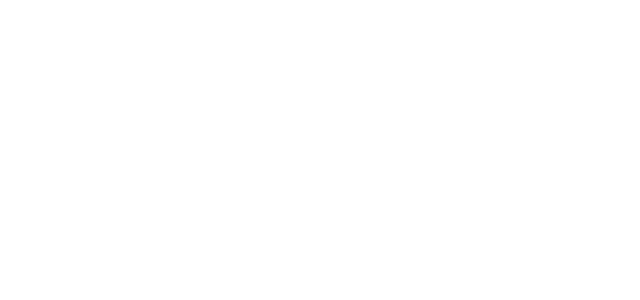
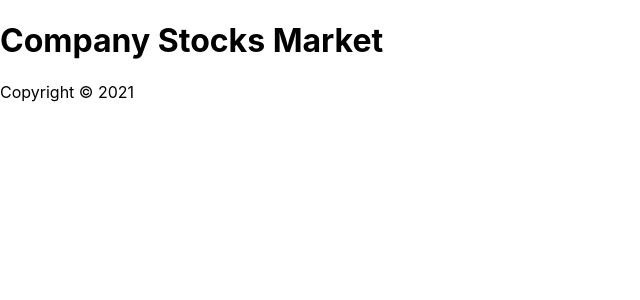
Before and after one commit to patrickRobotics/stocks_web_app, a React (Create React App) app: page / in a window 1280 px wide. Shown: the top 300 px of the page, without its empty margins (0-640 px from the left). Built offline with nearby package versions, Linux system fonts and the light colour scheme.

Commit message:
add header and footer component

```diff
--- a/src/App.js
+++ b/src/App.js
@@ -1,8 +1,12 @@
+import Header from "./components/Header";
+import Footer from './components/Footer';
+
+
 function App() {
   return (
     <div className="App">
-      <header className="App-header">
-      </header>
+      <Header />
+      <Footer />
     </div>
   );
 }
--- /dev/null
+++ b/src/components/Footer.js
@@ -0,0 +1,10 @@
+const Footer = () => {
+    return (
+        <footer>
+            <p>Copyright &copy; 2021</p>
+        </footer>
+    )
+}
+
+
+export default Footer
--- /dev/null
+++ b/src/components/Header.js
@@ -0,0 +1,10 @@
+const Header = () => {
+    return (
+        <header className='header'>
+            <h1>Company Stocks Market</h1>
+        </header>
+    )
+}
+
+
+export default Header
```
